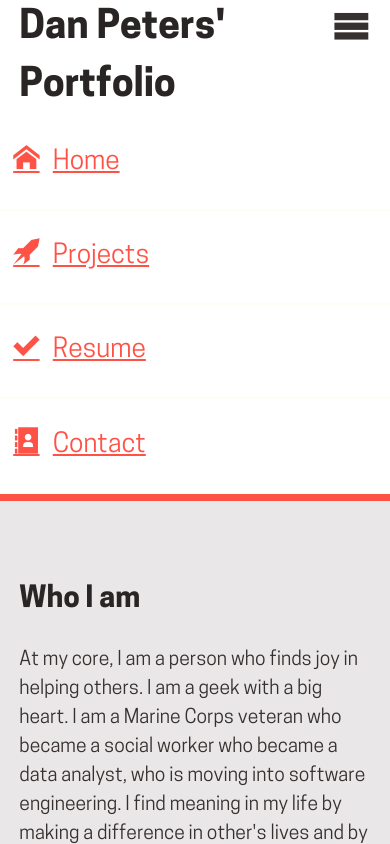
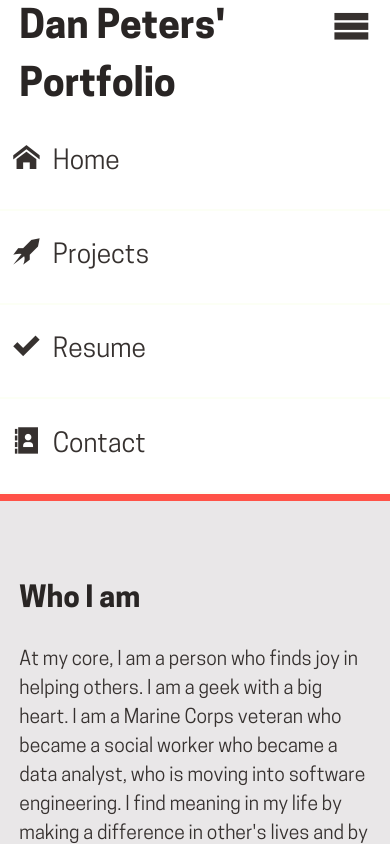
Before and after one commit to ShibaScream/301n4-portfolio, a website: page index.html in a window 390 px wide. Both pictures are taken after a click on the element 351 px from the left and 30 px from the top of the page. Shown: the top 844 px of the page. Drawn offline with nearby package versions, Linux system fonts and the light colour scheme; a script that the page names is missing; files whose address does not match are found by name.

Commit message:
fixed small issue with appearance of nav items in mobile

```diff
--- a/styles/base.css
+++ b/styles/base.css
@@ -86,10 +86,6 @@ a:visited {
   color: #A1342D;
 }
 
-a h1 {
-	color: #e9e7e8;
-}
-
 /* ADDITIONAL ICON STYLING */
 [class^="icon-"], [class*=" icon-"] {
   padding: .5em;
--- a/styles/module.css
+++ b/styles/module.css
@@ -43,6 +43,12 @@
   border-bottom: .1em solid #FCFFF5;
   padding: 1em 0;
 }
+
+#menu a {
+  color: #36312F !important;
+  text-decoration: none !important;
+}
+
 
 @media only screen and (min-width: 950px) {
   /*  Changes in how the header and nav look */
```
